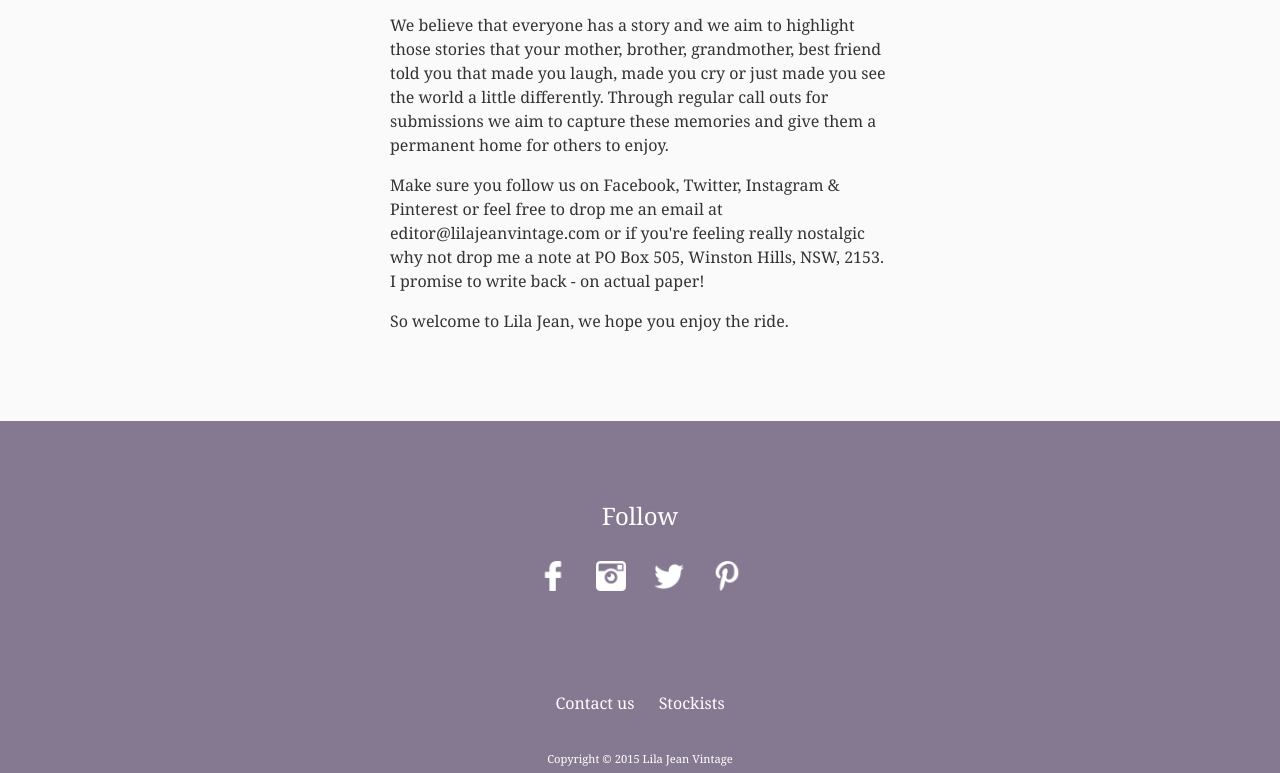
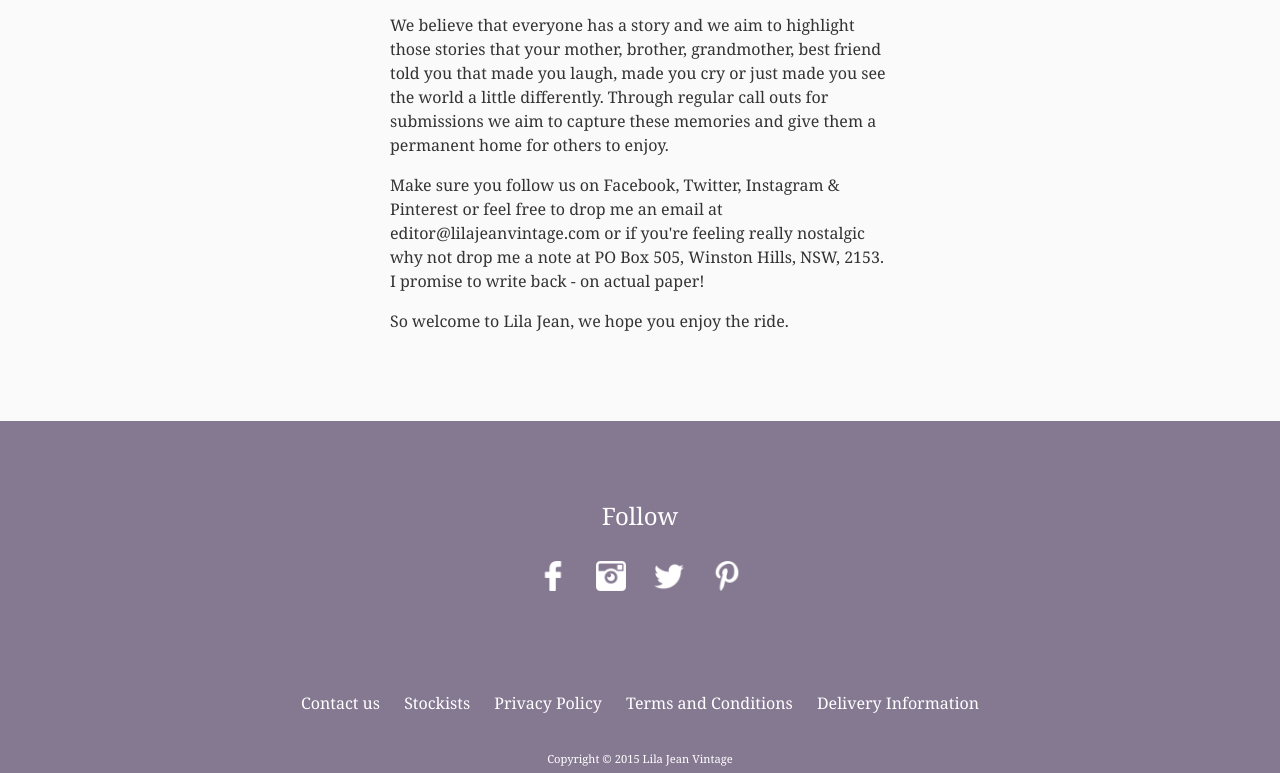
Before and after one commit to lilajeanvintage/website, a plain HTML site: page about/index.html in a window 1280 px wide. Shown: the part 1125-1898 px from the top of the page. Drawn offline with Linux system fonts and the light colour scheme.

Commit message:
Update footer

```diff
--- a/about/index.html
+++ b/about/index.html
@@ -110,6 +110,9 @@
     <ul>
       <li><a href="../contact-us">Contact us</a></li>
       <li><a href="../stockists">Stockists</a></li>
+      <li><a href="../what-you-need-to-know/">Privacy Policy</a></li>
+      <li><a href="../what-you-need-to-know/">Terms and Conditions</a></li>
+      <li><a href="../what-you-need-to-know/">Delivery Information</a></li>
     </ul>
   </nav>
 
```
